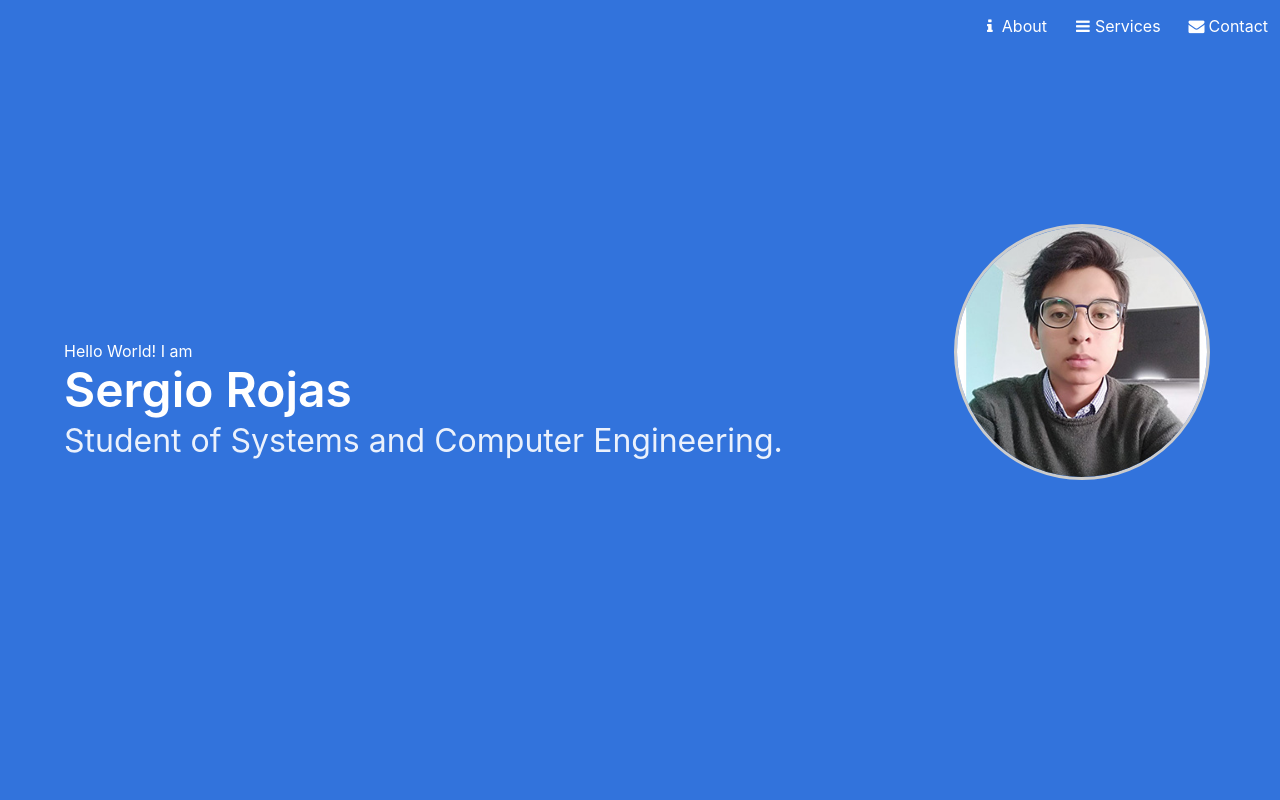
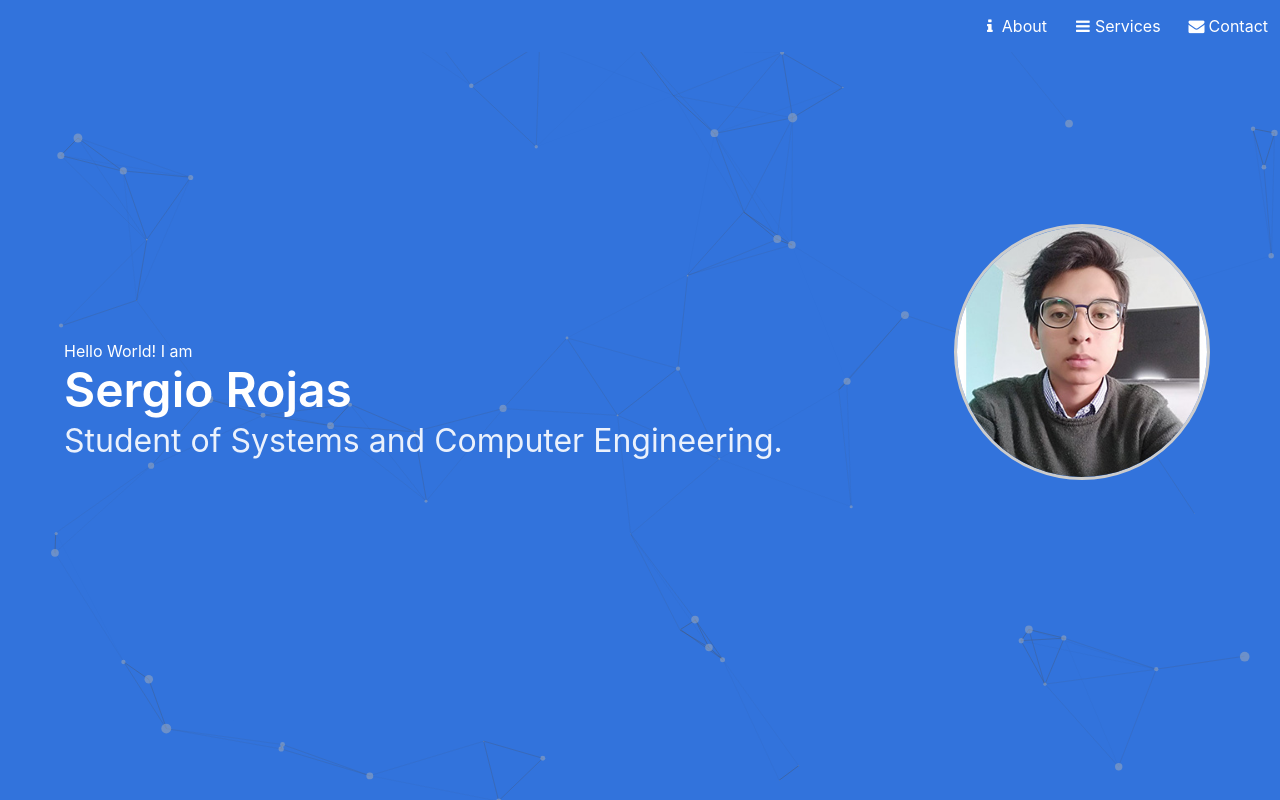
Before and after one commit to Sarl23/sarl23.github.io, a plain HTML site: page index.html in a window 1280 px wide. Shown: the top 800 px of the page. Drawn offline with nearby package versions, Linux system fonts and the light colour scheme.

Commit message:
Updata Particles

```diff
--- a/asset/css/Style.css
+++ b/asset/css/Style.css
@@ -36,6 +36,7 @@ th {
 }
 
 .section-heading {
+    position: relative;
     text-align: center;
     margin-top: 1em;
     margin-bottom: 6em;
@@ -51,6 +52,55 @@ th {
     border-radius: 50%;
 }
 
-*, html, body {
+*, html{
     scroll-behavior: smooth;
 }
+
+body {
+    margin: 0;
+
+}
+canvas {
+    display: block;
+    vertical-align: bottom;
+} /* ---- particles.js container ---- */
+
+
+#particles-js {
+    position: fixed;
+    width: 100%;
+    height: 100%;
+    background-size: cover;
+    background-position: 50% 50%;
+} /* ---- stats.js ---- */
+.count-particles {
+    background: #c5200b;
+    position: absolute;
+    top: 48px;
+    left: 0;
+    width: 80px;
+    color: #42ff00;
+    font-size: 0.8em;
+    text-align: left;
+    text-indent: 4px;
+    line-height: 14px;
+    padding-bottom: 2px;
+    font-family: Helvetica, Arial, sans-serif;
+    font-weight: bold;
+}
+.js-count-particles {
+    font-size: 1.1em;
+}
+#stats,
+.count-particles {
+    -webkit-user-select: none;
+    margin-top: 5px;
+    margin-left: 5px;
+}
+#stats {
+    border-radius: 3px 3px 0 0;
+    overflow: hidden;
+}
+.count-particles {
+    border-radius: 0 0 3px 3px;
+}
--- a/asset/js/particles.js
+++ b/asset/js/particles.js
@@ -0,0 +1,72 @@
+particlesJS("particles-js", {
+    particles: {
+        number: { value: 28, density: { enable: true, value_area: 390 } },
+        color: { value: "#a5aeb7" },
+        shape: {
+            type: "circle",
+            stroke: { width: 0, color: "#000000" },
+            polygon: { nb_sides: 5 },
+            image: { src: "img/github.svg", width: 100, height: 100 }
+        },
+        opacity: {
+            value: 0.5,
+            random: false,
+            anim: { enable: false, speed: 1, opacity_min: 0.1, sync: false }
+        },
+        size: {
+            value: 5,
+            random: true,
+            anim: { enable: false, speed: 40, size_min: 0.1, sync: false }
+        },
+        line_linked: {
+            enable: true,
+            distance: 150,
+            color: "#504f4b",
+            opacity: 0.4,
+            width: 1
+        },
+        move: {
+            enable: true,
+            speed: 2.2,
+            direction: "none",
+            random: false,
+            straight: false,
+            out_mode: "out",
+            bounce: false,
+            attract: { enable: false, rotateX: 600, rotateY: 1200 }
+        }
+    },
+    interactivity: {
+        detect_on: "canvas",
+        events: {
+            onhover: { enable: true, mode: "grab" },
+            onclick: { enable: true, mode: "push" },
+            resize: true
+        },
+        modes: {
+            grab: { distance: 146, line_linked: { opacity: 1 } },
+            bubble: { distance: 400, size: 40, duration: 2, opacity: 8, speed: 3 },
+            repulse: { distance: 200, duration: 0.4 },
+            push: { particles_nb: 4 },
+            remove: { particles_nb: 2 }
+        }
+    },
+    retina_detect: true
+});
+var count_particles, stats, update;
+stats = new Stats();
+stats.setMode(0);
+stats.domElement.style.position = "absolute";
+stats.domElement.style.left = "0px";
+stats.domElement.style.top = "0px";
+document.body.appendChild(stats.domElement);
+count_particles = document.querySelector(".js-count-particles");
+update = function() {
+    stats.begin();
+    stats.end();
+    if (window.pJSDom[0].pJS.particles && window.pJSDom[0].pJS.particles.array) {
+        count_particles.innerText = window.pJSDom[0].pJS.particles.array.length;
+    }
+    requestAnimationFrame(update);
+};
+requestAnimationFrame(update);
--- a/index.html
+++ b/index.html
@@ -14,6 +14,7 @@
 </head>
 
 <body>
+<div id="particles-js"></div>
 <!-- Strat navigation bar-->
 <nav class="navbar is-link is-fixed-top">
     <div class="navbar-brand">
@@ -261,12 +262,14 @@
         </div>
     </section>
 
-    div class="card-content">
-    <div class="media">
-        <div class="media-center">
-            <img src="asset/ima/me.jpg"
-            class="author-image" alt="Placeholder image">
-
+    <div class="card-content">
+        <div class="media">
+            <div class="media-center">
+                <img src="asset/ima/me.jpg"
+                     class="author-image" alt="Placeholder image">
+            </div>
+        </div>
+    </div>
     <!-- Contact -->
     <section class="section" id="contact">
         <div class="container">
@@ -280,7 +283,8 @@
                         <div class="field">
                             <label class="label">Your name</label>
                             <div class="control has-icons-left">
-                                <input class="input" type="text" id="name" name="nametxt" placeholder="Text input here">
+                                <input class="input" type="text" id="name" name="nametxt"
+                                       placeholder="Text input here">
                                 <span class="icon"><i class="fa fa-user"></i></span>
 
                             </div>
@@ -289,7 +293,9 @@
                         <div class="field">
                             <label class="label">Your email</label>
                             <div class="control has-icons-left">
-                                <input class="input" type="email" id="email" name="emailtxt" placeholder="Email input" value="">
+                                <input class="input" type="email" id="email" name="emailtxt"
+                                       placeholder="Email input"
+                                       value="">
                                 <span class="icon"><i class="fa fa-envelope"></i></span>
 
                             </div>
@@ -299,7 +305,8 @@
                             <div class="control">
                                 <label class="label">Your message</label>
                                 <div class="control">
-                                    <textarea class="textarea" id="mens" name="menstxt" placeholder="e.g. Hello..."></textarea>
+                                    <textarea class="textarea" id="mens" name="menstxt"
+                                              placeholder="e.g. Hello..."></textarea>
 
                                 </div>
                             </div>
@@ -309,7 +316,7 @@
                             <div class="control">
                                 <button class="button is-link is-large is-outlined">
                                     <span>Submit</span></button>
-                                </a>
+
                             </div>
                         </div>
                     </div>
@@ -321,11 +328,16 @@
 
     </section>
 
+
 </selection>
 
 
 <!-- javaScript -->
 <script async type="text/javascript" src="asset/js/bulma.js"></script>
 <script async type="text/javascript" src="asset/js/email.js"></script>
+<script async type="text/javascript" src="asset/js/particles.js"></script>
+<script src="http://cdn.jsdelivr.net/particles.js/2.0.0/particles.min.js"></script>
+
+
 </body>
 </html>
```
